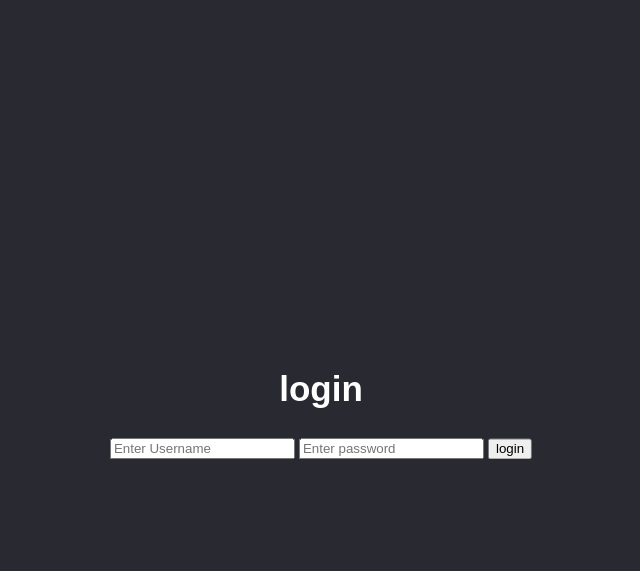
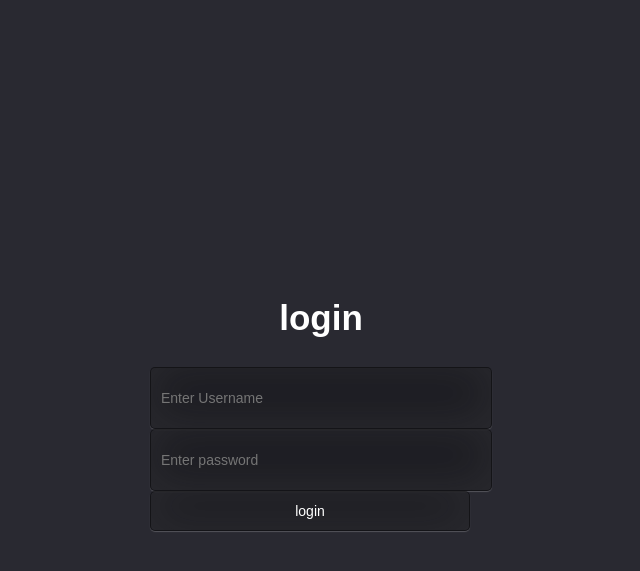
Before and after one commit to pv0892/project, a PHP site: page /login.php in a window 1280 px wide. Shown: the top 571 px of the page, without its empty margins (319-959 px from the left). Run offline with PHP 8.4, Linux system fonts and the light colour scheme.

Commit message:
added css

```diff
--- a/main.css
+++ b/main.css
@@ -5,17 +5,27 @@ body{
      position: absolute;
      top:50%;
      left:50%;
-     transform:translate(-50%,-50%);
+     transform: translate(-50%,-50%);
      }
-   #login {
-   position : absolute;
-   top: 50%;
-   left: 50%;
-   transform: translate(-50%,-50%);
-   }
+
+
    #login h2 {
    text-align: center;
    color: white;
    font-family: sans-serif;
    font-size: 35px;
    }
+   #login input{
+   display: block;
+   width :320px;
+   height: 40px;
+   padding: 10px;
+   font-size: 14px;
+   font-family: sans-serif;
+   color: white;
+   background: rgba(0,0,0,0.3);
+   outline: none;
+   border:1px solid rgba(0,0,0,0.3);
+   border-radius: 5px;
+   box-shadow: inset 0px -5px 45px rgba( 100,100,100,0.2),0px 1px 1px rgba( 255,255,255,0.2);
+   }
```
